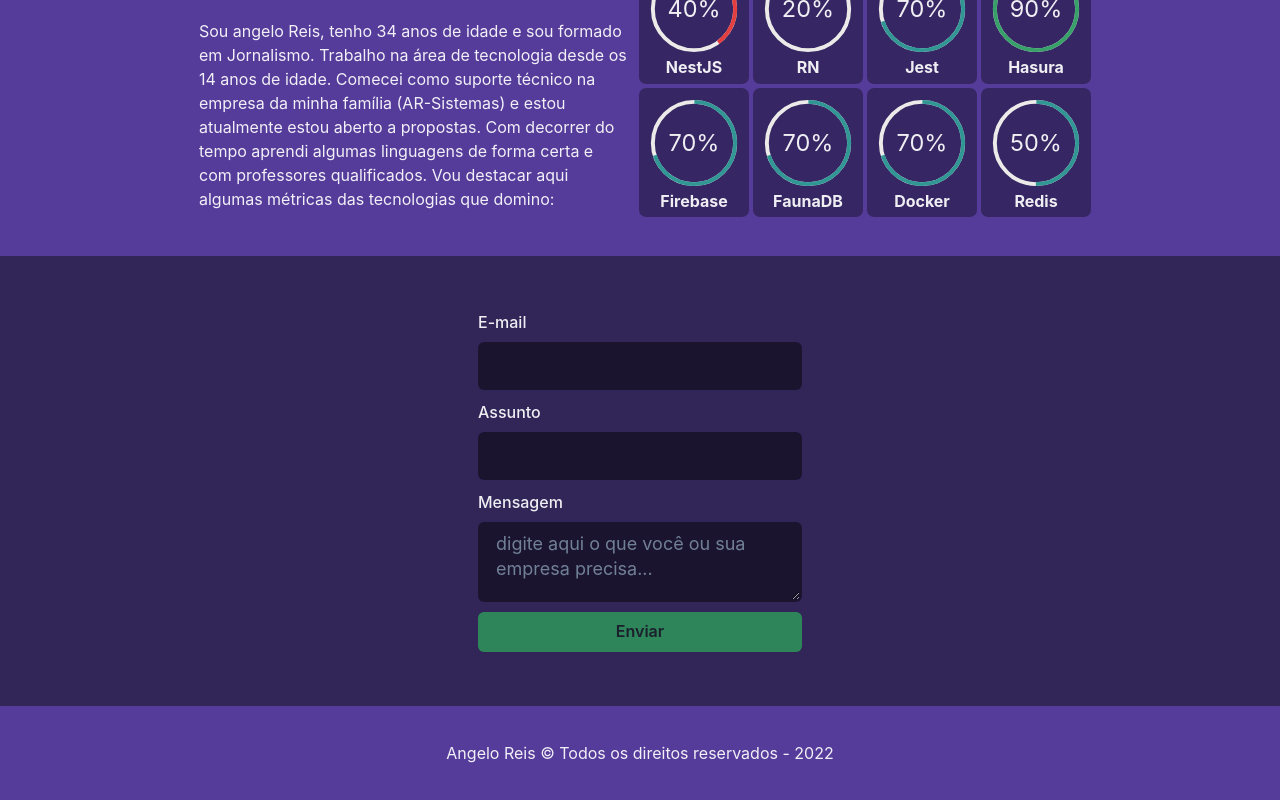
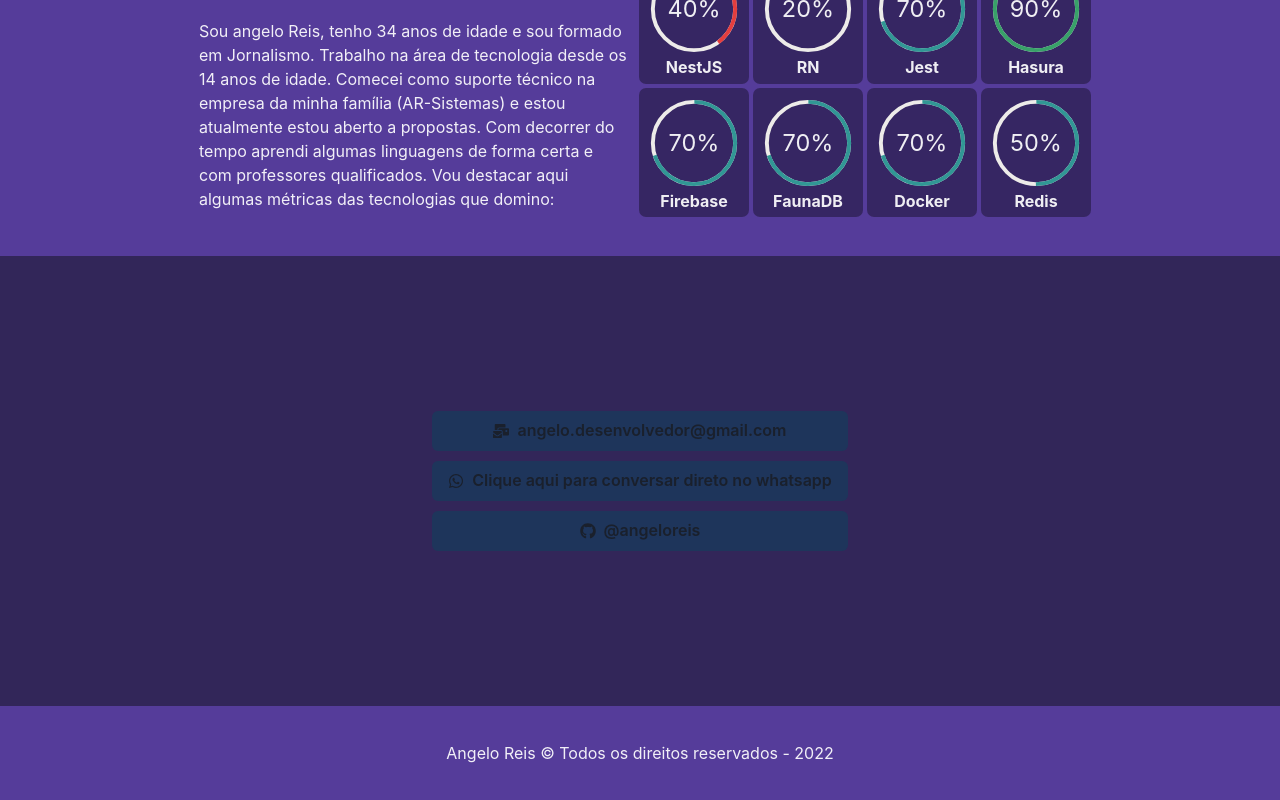
Before and after one commit to angeloreis/site, a Next.js app: page / in a window 1280 px wide. Shown: the part 1098-1898 px from the top of the page. Built offline with nearby package versions, Linux system fonts and the light colour scheme.

Commit message:
fix: context section

```diff
--- a/src/pages/index.tsx
+++ b/src/pages/index.tsx
@@ -1,4 +1,5 @@
 import { Button, Flex, Heading, Text, useMediaQuery } from '@chakra-ui/react'
+import { FaGithub, FaMailBulk, FaWhatsapp } from 'react-icons/fa'
 import * as yup from 'yup'
 import { AboutMe } from '../components/AboutMe'
 import { Input } from '../components/Form/Input'
@@ -85,11 +86,50 @@
               </Flex>
             </>
           ) : (
-            <Flex as="form" minW="319px" maxW="650px" w="100%" flexDir="column" gap="10px" onSubmit={(e) => onComplete(e)}>
-              <Input name="email" type="email" label="E-mail" />
-              <Input name="subject" type="text" label="Assunto" />
-              <Textarea name="message" label="Mensagem" placeholder='digite aqui o que você ou sua empresa precisa...' />
-              <Button background="green.600" type='submit'>Enviar</Button>
+            <Flex minW="319px" maxW="650px" w="100%" flexDir="column" gap="10px" onSubmit={(e) => onComplete(e)}>
+              {/*
+                <Input name="email" type="email" label="E-mail" />
+                <Input name="subject" type="text" label="Assunto" />
+                <Textarea name="message" label="Mensagem" placeholder='digite aqui o que você ou sua empresa precisa...' />
+                <Button background="green.600" type='submit'>Enviar</Button>
+              */}
+              <Button
+               size="md"
+               background="facebook.900"
+               leftIcon={<FaMailBulk /> }
+               _hover={{
+                background: "purple.700"
+               }}>
+                <a href="mailto://angelo.desenvolvedor@gmail.com"
+                  target="_blank"
+                  rel="noreferrer">angelo.desenvolvedor@gmail.com</a>
+              </Button>
+              <Button
+               size="md"
+               background="facebook.900"
+               leftIcon={<FaWhatsapp /> }
+               _hover={{
+                background: "purple.700"
+               }}>
+                <a href="https://api.whatsapp.com/send?phone=5591992664715&text=Ol%C3%A1%2C%20estou%20precisando%20de%20um%20desenvolvedor%20na%20minha%20empresa!%20Teria%20como%20voc%C3%AA%20d%C3%A1%20uma%20ajuda%3F"
+                  target="_blank"
+                  rel="noreferrer">
+                    Clique aqui para conversar direto no whatsapp
+                </a>
+              </Button>
+              <Button
+               size="md"
+               background="facebook.900"
+               leftIcon={<FaGithub /> }
+               _hover={{
+                background: "purple.700"
+               }}>
+              <a href="https://github.com/angeloreis"
+                  target="_blank"
+                  rel="noreferrer">
+                @angeloreis
+              </a>
+              </Button>
             </Flex>
           )}
 
```
